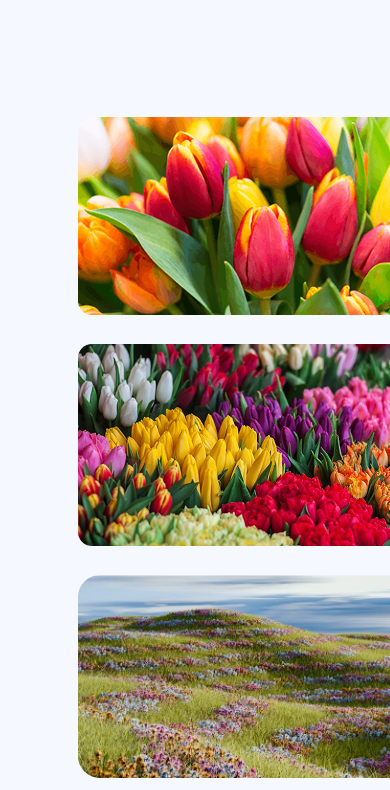
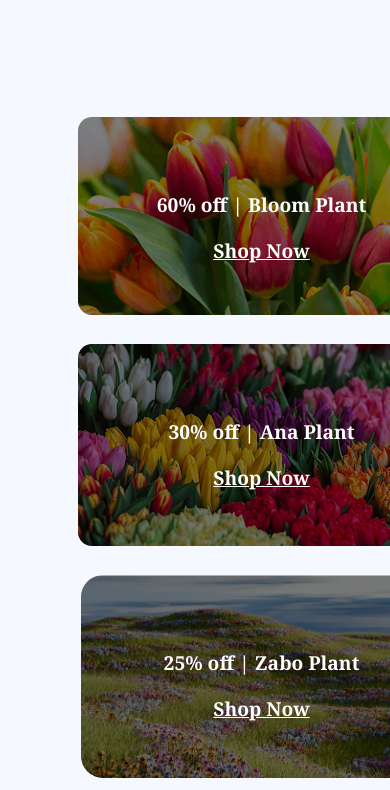
Before and after one commit to mah-fuz7/Assignment-02, a plain HTML site: page index.html in a window 390 px wide. Shown: the part 5321-6111 px from the top of the page. Drawn offline with Linux system fonts and the light colour scheme.

Commit message:
add text on latest and responsive

```diff
--- a/index.html
+++ b/index.html
@@ -128,13 +128,25 @@
 </div>
 <!-- latest section image -->
  <div class="main-image-box">
-    <div class="img-box1 "><img src="./B12A02-Responsive-Flowers/assets/deal-ana.png" class="border-r1 img1" alt=""></div>
-    <div class="img-box2"><img src="./B12A02-Responsive-Flowers/assets/deal-bloom.png" class="border-r1" alt=""></div>
-    <div class="img-box3 border-r1"><img src="./B12A02-Responsive-Flowers/assets/deal-zabo.png"class="border-r2 big-image" alt=""></div>
+    <div class="img-box1 "><img src="./B12A02-Responsive-Flowers/assets/deal-ana.png" class="border-r1 img1" alt="" ></div>
+    <div class="img-box2"><img src="./B12A02-Responsive-Flowers/assets/deal-bloom.png" class="border-r1 img2" alt=""></div>
+    <div class="img-box3 border-r1"><img src="./B12A02-Responsive-Flowers/assets/deal-zabo.png"class="border-r2 img3 big-image" alt=""></div>
     <div class="img-box4"></div>
     <div class="img-box5"></div>
     <div class="img-box6"></div>
 
+    <div class="image-text noto-serif ">
+        <p>60% off | Bloom Plant</p>
+            <a href="#">Shop Now</a>
+    </div>
+     <div class="image-text1 noto-serif ">
+        <p>30% off | Ana Plant</p>
+            <a href="#">Shop Now</a>
+    </div>
+ <div class="image-text2 noto-serif ">
+        <p>25% off | Zabo Plant</p>
+            <a href="#">Shop Now</a>
+    </div>
  </div>
     <!-- join section -->
    <div class="join-part">
--- a/style.css
+++ b/style.css
@@ -147,9 +147,23 @@ margin-bottom: 210px;
 gap: 25px;
 
 }
+.img1{
+filter: brightness(0.5);
+
+}
+.img2{
+   filter: brightness(0.5);
+
+
+}
+.img3{
+filter: brightness(0.5);
+
+
+
+}
 .img-box1{
     grid-area: left;
-
 }
 .img-box2{
     grid-area: left1;
@@ -158,6 +172,7 @@ gap: 25px;
 .img-box3{
     grid-area:middle ;
     border-radius: 22px;
+
 }
 .img-box4{
     grid-area:middle ;
@@ -167,6 +182,42 @@ gap: 25px;
 }
 .img-box6{
     grid-area:middle ;
+}
+.image-text{
+    grid-area:left ;
+    font-size: 1.2rem;
+    color: #ffffff;
+    font-weight: bold;
+    margin-top: 55px;
+    z-index: 5;
+}
+.image-text1{
+    grid-area:left1 ;
+    font-size: 1.2rem;
+    color: #ffffff;
+    font-weight: bold;
+    margin-top: 55px;
+        z-index: 5;
+
+}
+.image-text2{
+    grid-area:middle;
+    font-size: 2.5rem;
+    color: #ffffff;
+    font-weight: bold;
+    margin-top: 105px;
+        z-index: 5;
+
+}
+ .image-text a{
+    color: #ffffff;
+}
+
+ .image-text1 a{
+    color: #ffffff;
+}
+ .image-text2 a{
+    color: #ffffff;
 }
 /* join section style */
 
@@ -299,19 +350,32 @@ grid-template-columns: repeat(2,1fr);
         flex-direction: column;
     }
     .main-image-box{
-        display: flex;
-        flex-direction: column;
+        display: grid;
+        grid-template-areas: "left"
+                            "left1"
+                            "left2";
 
         margin-left: 20%;
         height:581px ;
         width:361px ;
     }
-
+    .img-box3{
+    grid-area:left2 ;
+    }
+    .image-text2{
+   grid-area:left2;
+   font-size: 1.2rem;
+    color: #ffffff;
+    font-weight: bold;
+    margin-top: 55px;
+}
 
 
     .big-image{
   width:361px ;
+
     }
+
 
     .join-part{
   width: 100vw;
```
